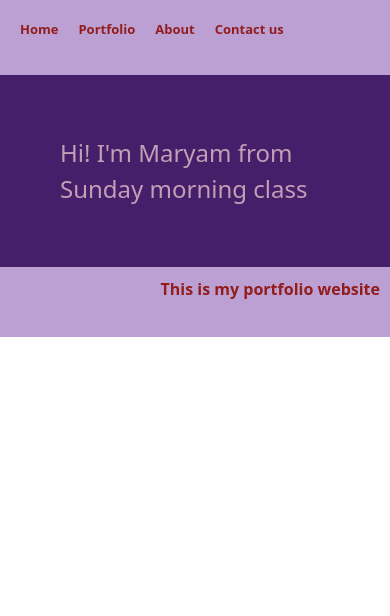
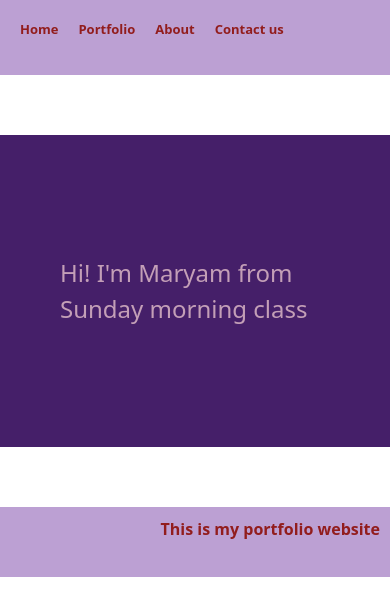
Before and after one commit to maryamkhan00/Q2-assignment3, a Next.js app: page /about in a window 390 px wide. Shown: the top 616 px of the page. Built offline with nearby package versions, Linux system fonts and the light colour scheme.

Commit message:
responsiveness

```diff
--- a/src/app/globals.css
+++ b/src/app/globals.css
@@ -98,8 +98,8 @@
     font-size: 28px;
     align-items: left;
     margin: 10px;
-    padding-top: 20px;
-    padding-bottom: 20px;
+    padding-top: 40px;
+    padding-bottom: 40px;
   }
 
   .child2 {
@@ -107,9 +107,14 @@
     align-items: right;
   }
 
-  .contactus,.about,.portfolio {
+  .portfolio, .about, .contact {
     padding: 30px;
     font-size: 24px;
+  }
+
+  .about, .contact {
+    margin-top: 60px;
+    margin-bottom: 60px;
   }
 
   .Footer {
```
